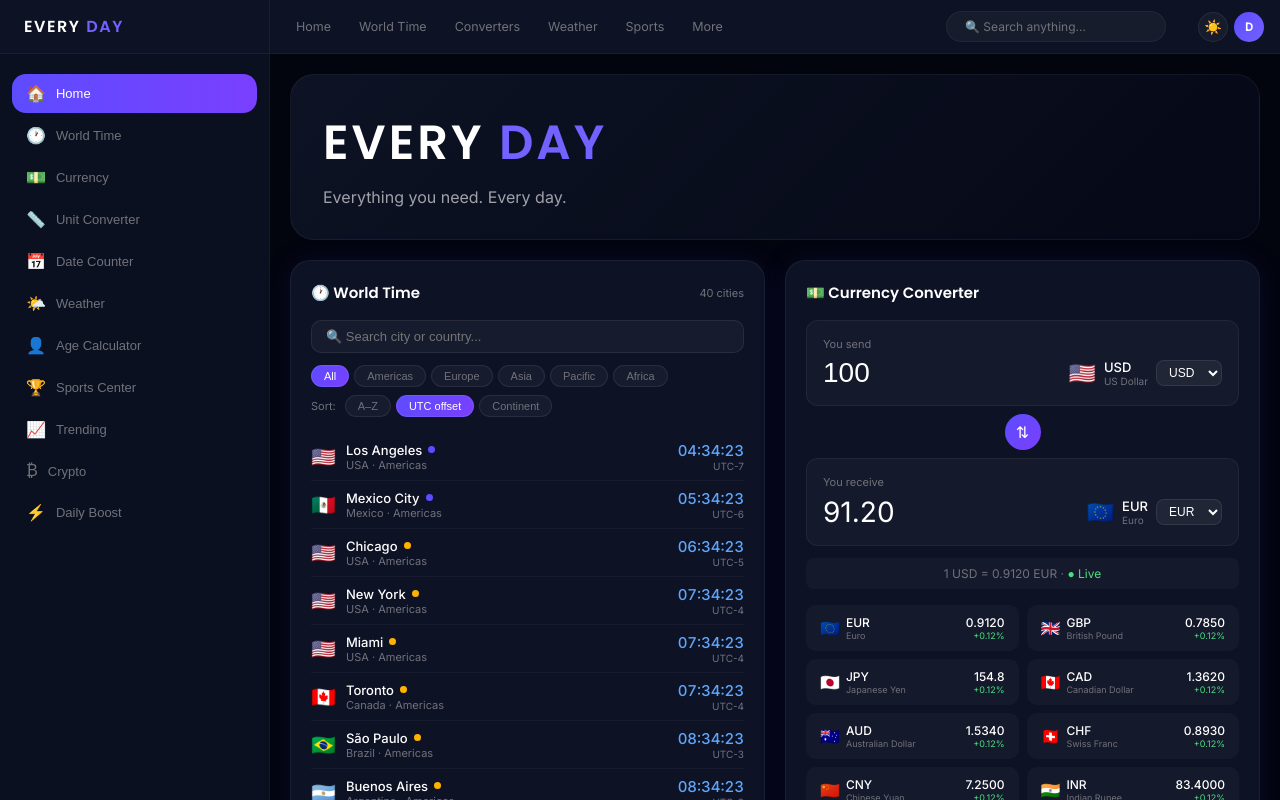
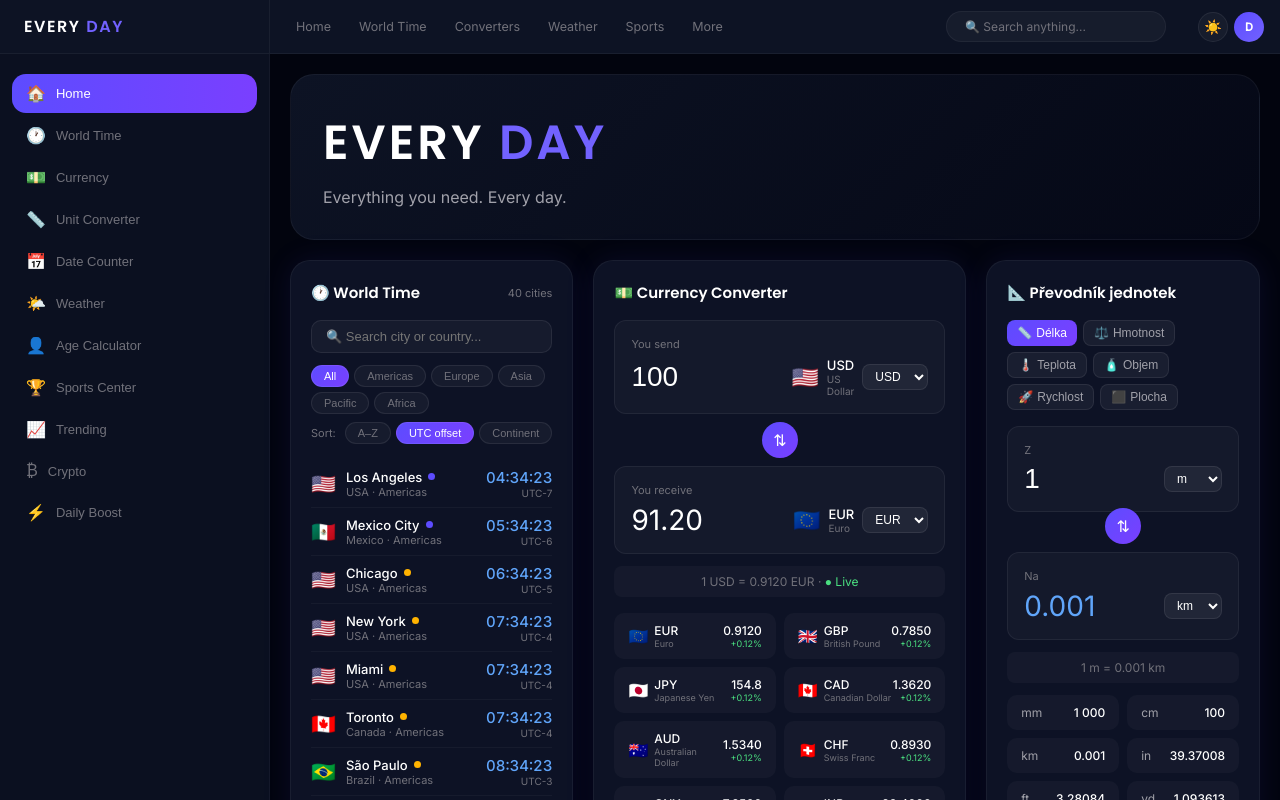
Before and after one commit to info20pneu-stack/everyday-app, a Next.js app: page / in a window 1280 px wide. Shown: the top 800 px of the page. Built offline with nearby package versions, Linux system fonts and the light colour scheme.

Commit message:
Add UnitConverter widget

```diff
--- /dev/null
+++ b/app/components/UnitConverter.tsx
@@ -0,0 +1,320 @@
+'use client';
+
+import { useState } from 'react';
+
+type Unit = { label: string; factor: number; offset?: number };
+type Category = { icon: string; name: string; units: Unit[] };
+
+const CATEGORIES: Category[] = [
+  {
+    icon: '📏', name: 'Délka',
+    units: [
+      { label: 'mm', factor: 0.001 },
+      { label: 'cm', factor: 0.01 },
+      { label: 'm', factor: 1 },
+      { label: 'km', factor: 1000 },
+      { label: 'in', factor: 0.0254 },
+      { label: 'ft', factor: 0.3048 },
+      { label: 'yd', factor: 0.9144 },
+      { label: 'mi', factor: 1609.344 },
+    ],
+  },
+  {
+    icon: '⚖️', name: 'Hmotnost',
+    units: [
+      { label: 'mg', factor: 0.000001 },
+      { label: 'g', factor: 0.001 },
+      { label: 'kg', factor: 1 },
+      { label: 't', factor: 1000 },
+      { label: 'oz', factor: 0.028349523 },
+      { label: 'lb', factor: 0.45359237 },
+      { label: 'st', factor: 6.35029318 },
+    ],
+  },
+  {
+    icon: '🌡️', name: 'Teplota',
+    units: [
+      { label: '°C', factor: 1 },
+      { label: '°F', factor: 1 },
+      { label: 'K', factor: 1 },
+    ],
+  },
+  {
+    icon: '🧴', name: 'Objem',
+    units: [
+      { label: 'ml', factor: 0.001 },
+      { label: 'cl', factor: 0.01 },
+      { label: 'dl', factor: 0.1 },
+      { label: 'l', factor: 1 },
+      { label: 'm³', factor: 1000 },
+      { label: 'tsp', factor: 0.00492892 },
+      { label: 'tbsp', factor: 0.01478676 },
+      { label: 'fl oz', factor: 0.02957353 },
+      { label: 'cup', factor: 0.23658824 },
+      { label: 'pt', factor: 0.47317647 },
+      { label: 'gal', factor: 3.78541178 },
+    ],
+  },
+  {
+    icon: '🚀', name: 'Rychlost',
+    units: [
+      { label: 'm/s', factor: 1 },
+      { label: 'km/h', factor: 0.27777778 },
+      { label: 'mph', factor: 0.44704 },
+      { label: 'kn', factor: 0.51444444 },
+      { label: 'ft/s', factor: 0.3048 },
+    ],
+  },
+  {
+    icon: '⬛', name: 'Plocha',
+    units: [
+      { label: 'mm²', factor: 0.000001 },
+      { label: 'cm²', factor: 0.0001 },
+      { label: 'm²', factor: 1 },
+      { label: 'km²', factor: 1_000_000 },
+      { label: 'ha', factor: 10_000 },
+      { label: 'in²', factor: 0.00064516 },
+      { label: 'ft²', factor: 0.09290304 },
+      { label: 'ac', factor: 4046.8564 },
+      { label: 'mi²', factor: 2_589_988.11 },
+    ],
+  },
+];
+
+function toBase(value: number, unit: Unit, catName: string): number {
+  if (catName === 'Teplota') {
+    if (unit.label === '°C') return value;
+    if (unit.label === '°F') return (value - 32) * 5 / 9;
+    return value - 273.15;
+  }
+  return value * unit.factor;
+}
+
+function fromBase(base: number, unit: Unit, catName: string): number {
+  if (catName === 'Teplota') {
+    if (unit.label === '°C') return base;
+    if (unit.label === '°F') return base * 9 / 5 + 32;
+    return base + 273.15;
+  }
+  return base / unit.factor;
+}
+
+function fmt(n: number): string {
+  if (!isFinite(n)) return '—';
+  const abs = Math.abs(n);
+  if (abs === 0) return '0';
+  if (abs >= 1e9) return n.toExponential(3);
+  if (abs >= 1000) return n.toLocaleString('cs-CZ', { maximumFractionDigits: 4 });
+  if (abs >= 1) return +n.toPrecision(7) + '';
+  return +n.toPrecision(4) + '';
+}
+
+const cardStyle: React.CSSProperties = {
+  background: 'rgba(15,20,40,0.92)',
+  border: '1px solid rgba(255,255,255,0.05)',
+  borderRadius: 'var(--card-radius)',
+  padding: '1.25rem',
+  boxShadow: 'var(--card-shadow)',
+};
+
+const inputStyle: React.CSSProperties = {
+  background: 'none',
+  border: 'none',
+  color: '#fff',
+  fontSize: '28px',
+  fontWeight: '300',
+  width: '100%',
+  outline: 'none',
+  minWidth: 0,
+};
+
+const selectStyle: React.CSSProperties = {
+  background: 'rgba(255,255,255,0.06)',
+  border: '1px solid rgba(255,255,255,0.08)',
+  borderRadius: '8px',
+  color: '#fff',
+  padding: '4px 8px',
+  fontSize: '12px',
+  outline: 'none',
+  flexShrink: 0,
+};
+
+const rowStyle: React.CSSProperties = {
+  background: 'rgba(255,255,255,0.03)',
+  border: '1px solid rgba(255,255,255,0.06)',
+  borderRadius: '12px',
+  padding: '1rem',
+};
+
+export default function UnitConverter() {
+  const [catIdx, setCatIdx] = useState(0);
+  const cat = CATEGORIES[catIdx];
+
+  const [fromIdx, setFromIdx] = useState(2);
+  const [toIdx, setToIdx] = useState(3);
+  const [input, setInput] = useState('1');
+
+  const safeFrom = Math.min(fromIdx, cat.units.length - 1);
+  const safeTo = Math.min(toIdx, cat.units.length - 1);
+
+  const fromUnit = cat.units[safeFrom];
+  const toUnit = cat.units[safeTo];
+
+  const base = toBase(parseFloat(input) || 0, fromUnit, cat.name);
+  const result = fromBase(base, toUnit, cat.name);
+
+  function switchCategory(idx: number) {
+    setCatIdx(idx);
+    setFromIdx(0);
+    setToIdx(1);
+    setInput('1');
+  }
+
+  function swap() {
+    setFromIdx(safeTo);
+    setToIdx(safeFrom);
+  }
+
+  return (
+    <div style={cardStyle}>
+      <h2 style={{ fontSize: '15px', fontFamily: 'Poppins', color: '#fff', marginBottom: '1rem' }}>
+        📐 Převodník jednotek
+      </h2>
+
+      {/* Category tabs */}
+      <div style={{
+        display: 'flex',
+        gap: '6px',
+        flexWrap: 'wrap',
+        marginBottom: '1rem',
+      }}>
+        {CATEGORIES.map((c, i) => (
+          <button
+            key={c.name}
+            onClick={() => switchCategory(i)}
+            style={{
+              background: i === catIdx
+                ? 'linear-gradient(135deg, var(--purple), #7A3FFF)'
+                : 'rgba(255,255,255,0.05)',
+              border: i === catIdx
+                ? 'none'
+                : '1px solid rgba(255,255,255,0.08)',
+              borderRadius: '8px',
+              color: i === catIdx ? '#fff' : 'var(--text2)',
+              padding: '5px 10px',
+              fontSize: '12px',
+              cursor: 'pointer',
+              display: 'flex',
+              alignItems: 'center',
+              gap: '4px',
+            }}
+          >
+            <span>{c.icon}</span>
+            <span>{c.name}</span>
+          </button>
+        ))}
+      </div>
+
+      {/* From */}
+      <div style={rowStyle}>
+        <div style={{ fontSize: '11px', color: 'var(--text3)', marginBottom: '6px' }}>Z</div>
+        <div style={{ display: 'flex', alignItems: 'center', gap: '8px' }}>
+          <input
+            type="number"
+            value={input}
+            onChange={e => setInput(e.target.value)}
+            style={inputStyle}
+          />
+          <select
+            value={safeFrom}
+            onChange={e => setFromIdx(Number(e.target.value))}
+            style={selectStyle}
+          >
+            {cat.units.map((u, i) => (
+              <option key={u.label} value={i}>{u.label}</option>
+            ))}
+          </select>
+        </div>
+      </div>
+
+      {/* Swap */}
+      <div style={{ textAlign: 'center', margin: '-.25rem 0', position: 'relative', zIndex: 1 }}>
+        <button
+          onClick={swap}
+          style={{
+            background: 'linear-gradient(135deg, var(--purple), #7A3FFF)',
+            border: 'none',
+            borderRadius: '50%',
+            width: '36px',
+            height: '36px',
+            fontSize: '16px',
+            cursor: 'pointer',
+            color: '#fff',
+          }}
+        >⇅</button>
+      </div>
+
+      {/* To */}
+      <div style={{ ...rowStyle, marginTop: '.75rem' }}>
+        <div style={{ fontSize: '11px', color: 'var(--text3)', marginBottom: '6px' }}>Na</div>
+        <div style={{ display: 'flex', alignItems: 'center', gap: '8px' }}>
+          <div style={{ ...inputStyle, color: 'var(--blue2)', fontSize: '28px', display: 'flex', alignItems: 'center' }}>
+            {fmt(result)}
+          </div>
+          <select
+            value={safeTo}
+            onChange={e => setToIdx(Number(e.target.value))}
+            style={selectStyle}
+          >
+            {cat.units.map((u, i) => (
+              <option key={u.label} value={i}>{u.label}</option>
+            ))}
+          </select>
+        </div>
+      </div>
+
+      {/* Rate hint */}
+      <div style={{
+        background: 'rgba(255,255,255,0.03)',
+        borderRadius: '8px',
+        padding: '.5rem 1rem',
+        fontSize: '12px',
+        color: 'var(--text3)',
+        textAlign: 'center',
+        marginTop: '.75rem',
+      }}>
+        1 {fromUnit.label} = {fmt(fromBase(toBase(1, fromUnit, cat.name), toUnit, cat.name))} {toUnit.label}
+      </div>
+
+      {/* Quick reference grid */}
+      <div style={{
+        display: 'grid',
+        gridTemplateColumns: '1fr 1fr',
+        gap: '.5rem',
+        marginTop: '.75rem',
+      }}>
+        {cat.units.filter((_, i) => i !== safeFrom).slice(0, 6).map(u => {
+          const v = fromBase(base, u, cat.name);
+          return (
+            <div
+              key={u.label}
+              onClick={() => setToIdx(cat.units.indexOf(u))}
+              style={{
+                background: 'rgba(255,255,255,0.03)',
+                borderRadius: '10px',
+                padding: '.625rem .875rem',
+                display: 'flex',
+                alignItems: 'center',
+                justifyContent: 'space-between',
+                cursor: 'pointer',
+              }}
+            >
+              <span style={{ fontSize: '12px', color: 'var(--text2)' }}>{u.label}</span>
+              <span style={{ fontSize: '12px', fontWeight: '500', color: '#fff' }}>{fmt(v)}</span>
+            </div>
+          );
+        })}
+      </div>
+    </div>
+  );
+}
--- a/app/page.tsx
+++ b/app/page.tsx
@@ -2,6 +2,7 @@ import Sidebar from './components/Sidebar';
 import Topbar from './components/Topbar';
 import WorldTime from './components/WorldTime';
 import Currency from './components/Currency';
+import UnitConverter from './components/UnitConverter';
 
 export default function Home() {
   return (
@@ -37,11 +38,12 @@ export default function Home() {
 
           <div style={{
             display: 'grid',
-            gridTemplateColumns: '1fr 1fr',
+            gridTemplateColumns: '1fr 1fr 1fr',
             gap: '1.25rem',
           }}>
             <WorldTime />
             <Currency />
+            <UnitConverter />
           </div>
 
         </main>
```
